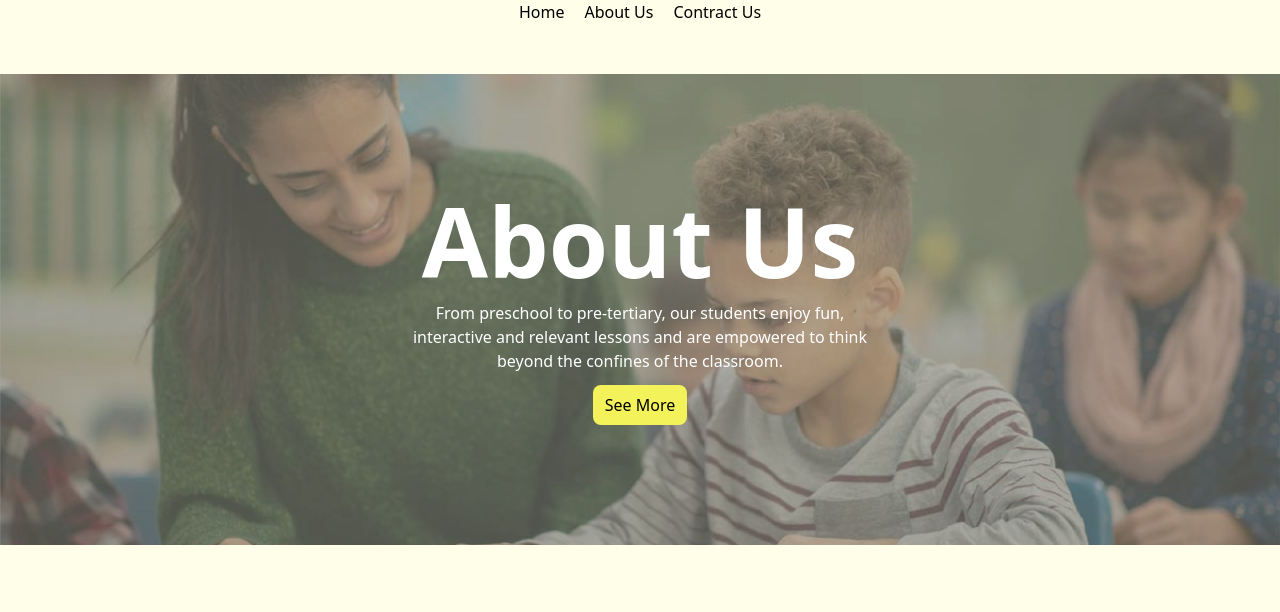
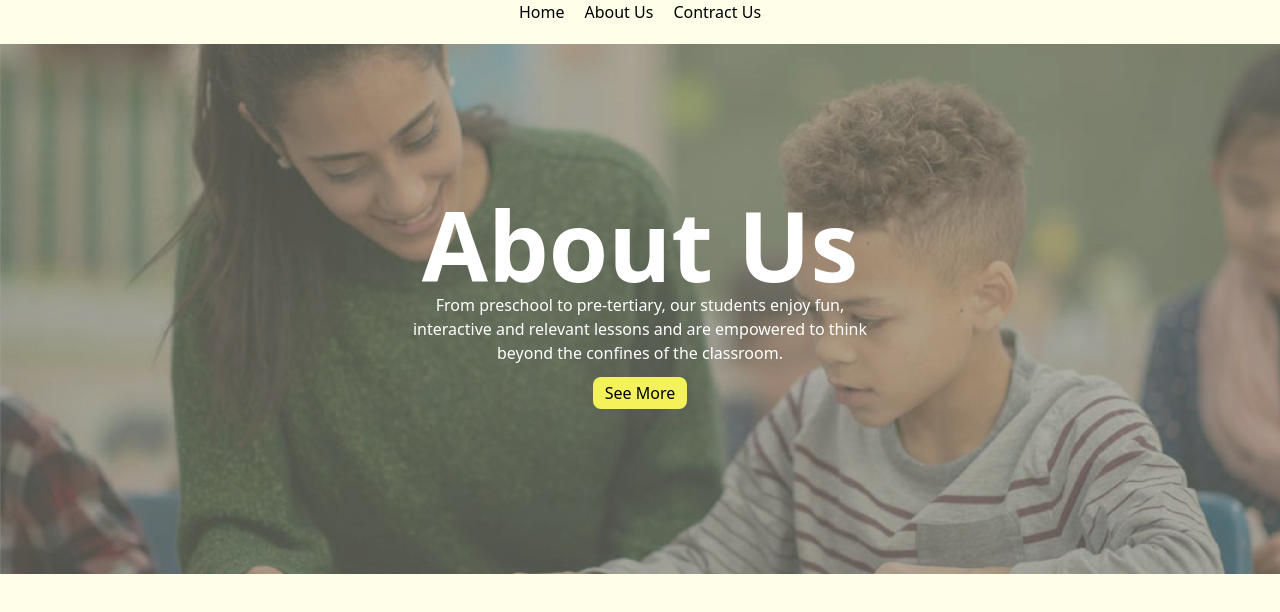
Before and after one commit to Sheikhmsip/21-day-challenge-a1, a plain HTML site: page index.html in a window 1280 px wide. Drawn offline with nearby package versions, Linux system fonts and the light colour scheme.

Commit message:
change banner section

```diff
--- a/assets/style.css
+++ b/assets/style.css
@@ -1,10 +1,9 @@
 
 .bg{
     background-image: url(./image/banner.png);
-    background-size: contain;
+    background-size: cover;
     background-repeat: no-repeat;
-
-    background-position: center;
+    /* background-position: center; */
     margin-top: 20px;
     /* height: 530px; */
 }
--- a/index.html
+++ b/index.html
@@ -21,12 +21,14 @@
 
     <main>
       <div class="bg h-[225px] w-full md:h-[530px] flex justify-center items-center ">
-        <div class="text-center text-white">
-            <h1 class="md:text-[96px] text-6xl font-semibold">About Us</h1>
-            <p class="font-leto my-3">From preschool to pre-tertiary, our students enjoy fun, <br> interactive and relevant lessons and are empowered to think <br> beyond the confines of the classroom.</p>
-            <button class="py-2 px-3 bg-[#F3F25B] rounded-lg text-black ">See More</button>
+        <div class="md:w-[70%] text-center text-white">
+            <h1 class="md:text-[96px] text-4xl font-semibold md:py-4">About Us</h1>
+            <p class="font-leto sm:text-small md:my-3">From preschool to pre-tertiary, our students enjoy fun, <br> interactive and relevant lessons and are empowered to think <br> beyond the confines of the classroom.</p>
+            <button class="py-1 px-3 bg-[#F3F25B] rounded-lg text-black ">See More</button>
         </div>
       </div>
+
+
     </main>
   </body>
 </html>
```
